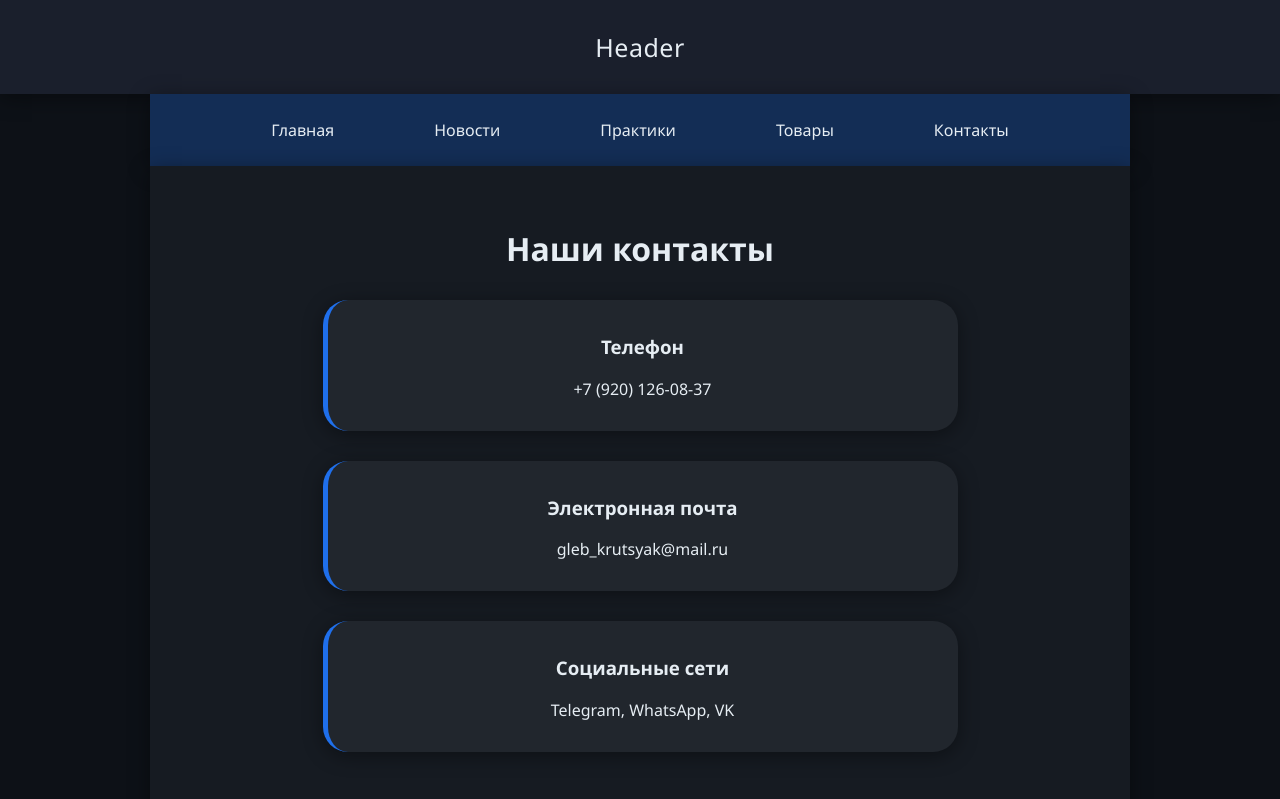
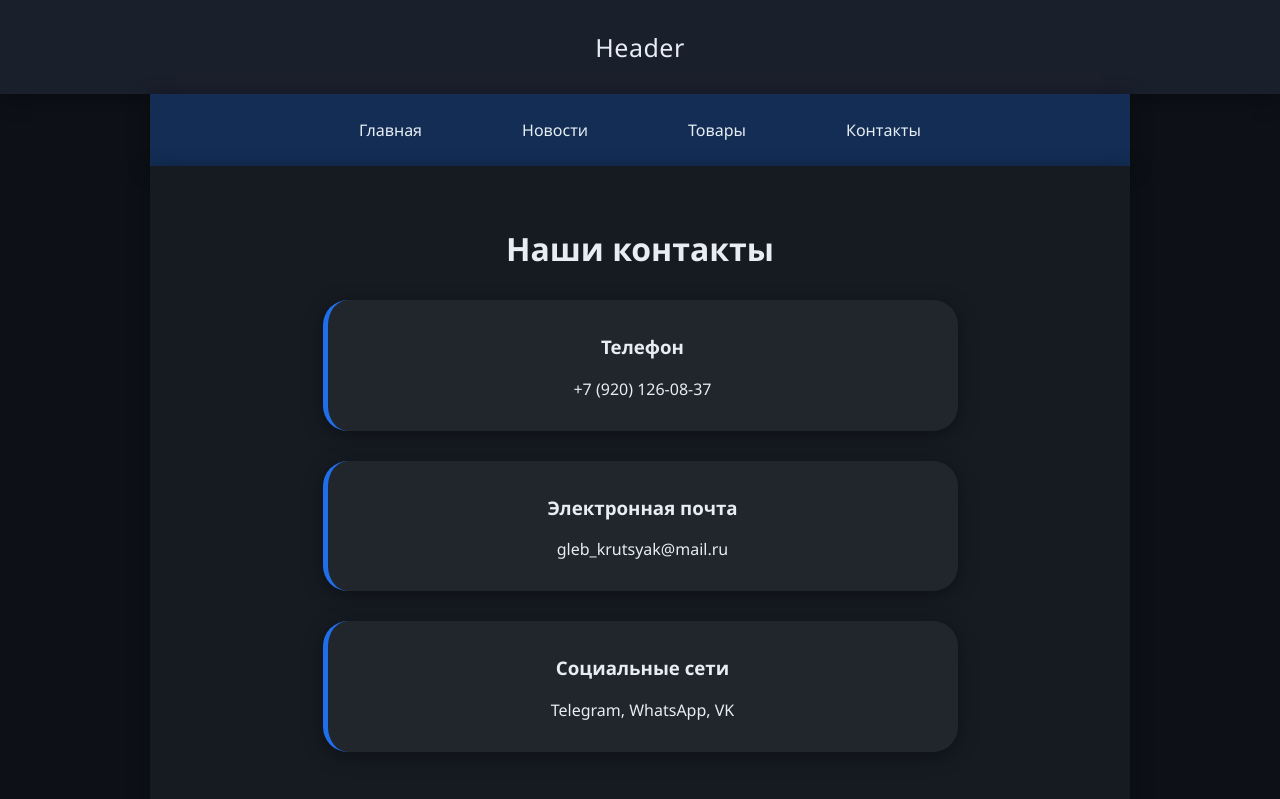
Before and after one commit to G1eeb/frontend_and_backend, a plain HTML site: page contacts.html in a window 1280 px wide. Shown: the top 799 px of the page. Drawn offline with Linux system fonts and the light colour scheme.

Commit message:
Исправление html файлов

```diff
--- a/contacts.html
+++ b/contacts.html
@@ -13,7 +13,7 @@
         <ul class="navigation">
             <li><a href="index.html">Главная</a></li>
             <li><a href="news.html">Новости</a></li>
-            <li><a href="practices.html">Практики</a></li>
+            <!-- <li><a href="practices.html">Практики</a></li> -->
             <li><a href="goods.html">Товары</a></li>
             <li><a href="contacts.html">Контакты</a></li>
         </ul>
```
Also changed, not shown: goods.html (+1 -1 lines), index.html (+1 -1 lines), news.html (+1 -1 lines).
